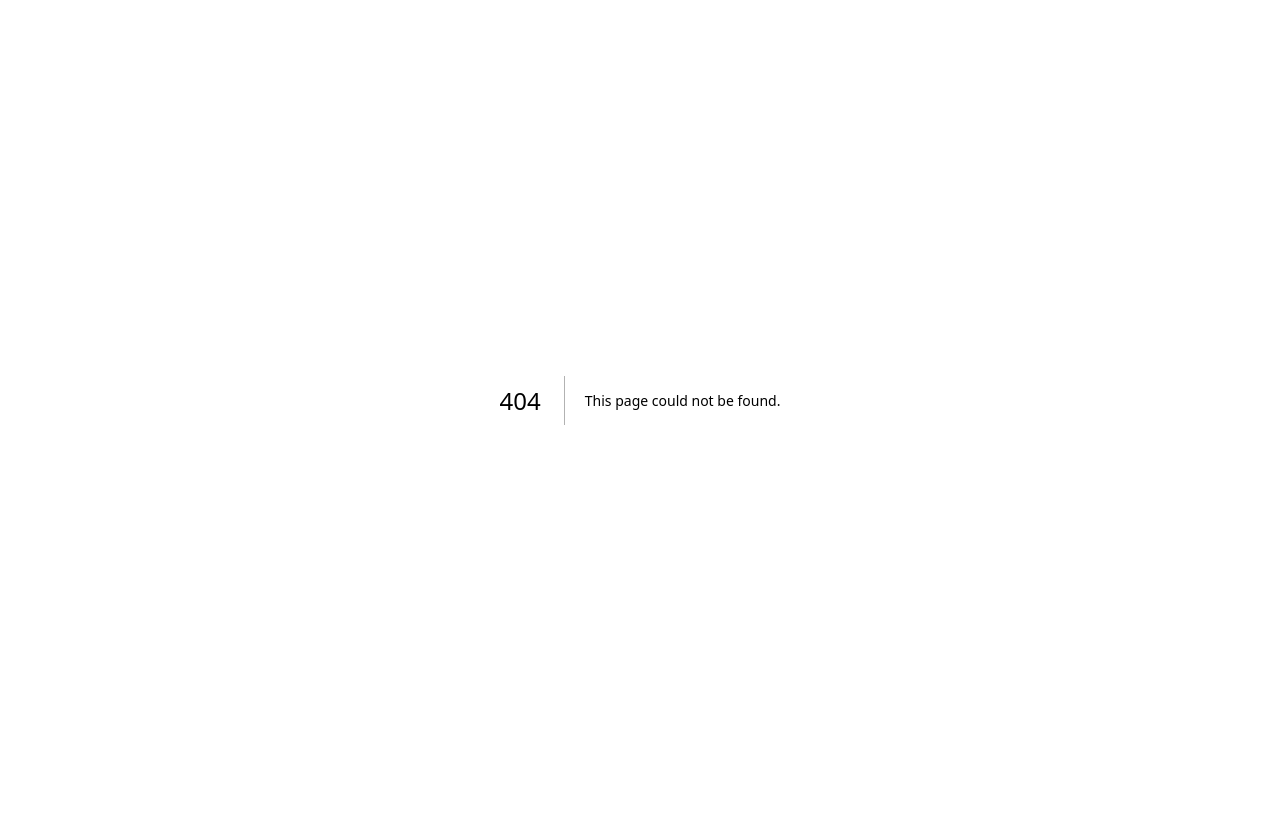
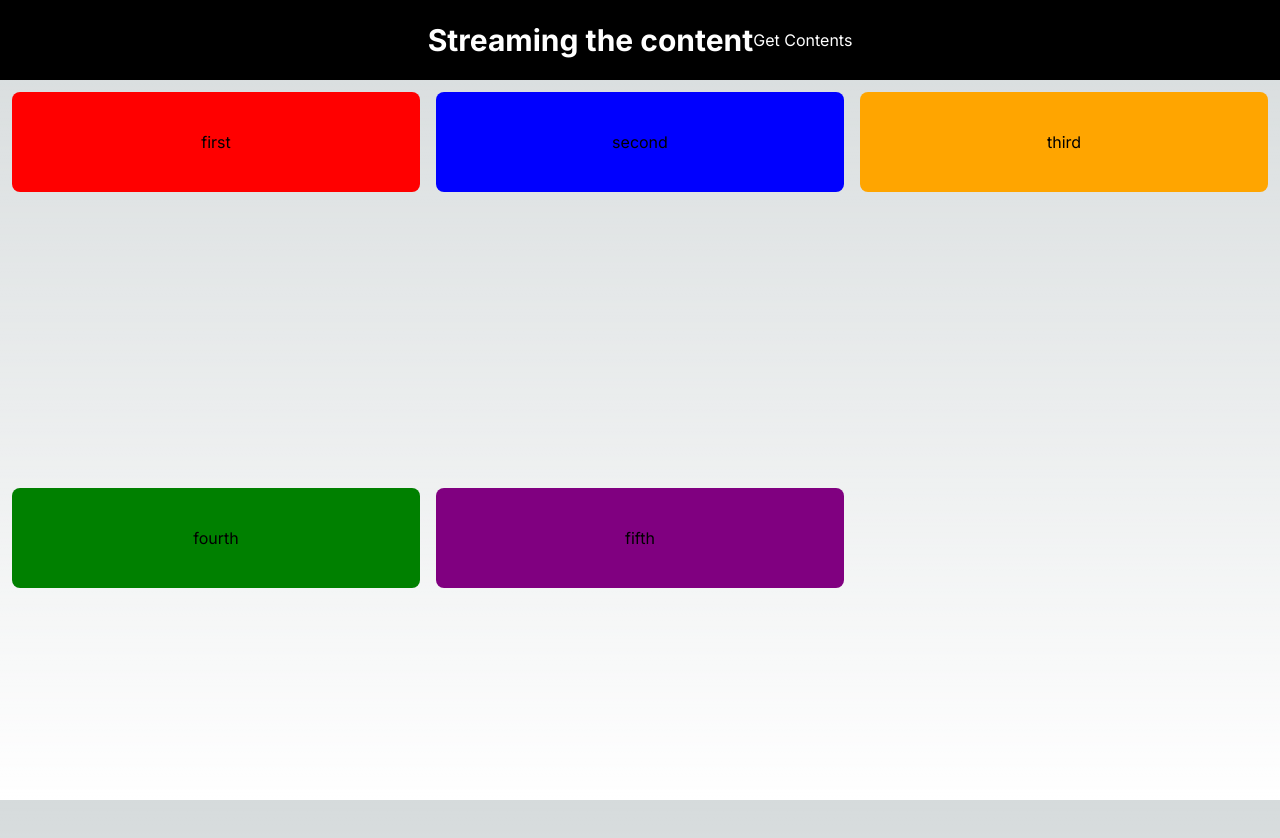
Before and after one commit to Genx-unidirectional/revision, a Next.js app in the folder reactandnext/: page /streaming/contents in a window 1280 px wide. Before the commit this address had no page. Shown: the top 838 px of the page. Before the commit the page ends 800 px from the top, so only its background shows below. Built offline with nearby package versions, Linux system fonts and the light colour scheme.

Commit message:
feat streaming with lazy fetching  data

```diff
--- /dev/null
+++ b/reactandnext/src/app/streaming/Contents.tsx
@@ -0,0 +1,20 @@
+import { timedData } from "@/lib/lazyfunc";
+
+async function Contents() {
+  const data = await timedData();
+  return (
+    <div className="w-full h-full grid grid-cols-3 gap-4 p-3">
+      {data.map((item) => {
+        return (
+          <div
+            className=" h-[100px] rounded-lg flex justify-center items-center"
+            style={{ backgroundColor: item.color }}
+          >
+            {item.name}
+          </div>
+        );
+      })}
+    </div>
+  );
+}
+export default Contents;
--- /dev/null
+++ b/reactandnext/src/app/streaming/Skeleton.tsx
@@ -0,0 +1,14 @@
+async function SkeletonContents() {
+  return (
+    <div className="w-full h-full grid grid-cols-3 gap-4 p-3">
+      {"abcde".split("").map((item) => {
+        return (
+          <div className=" h-[100px] bg-gray-400 animate-pulse rounded-lg flex justify-center items-center">
+            <div className="w-[80px] animate-pulse h-8 rounded-sm bg-gray-500"></div>
+          </div>
+        );
+      })}
+    </div>
+  );
+}
+export default SkeletonContents;
--- /dev/null
+++ b/reactandnext/src/app/streaming/contents/page.tsx
@@ -0,0 +1,14 @@
+import { Suspense } from "react";
+import Contents from "../Contents";
+import SkeletonContents from "../Skeleton";
+
+function page() {
+  return (
+    <div className="h-screen w-full">
+      <Suspense fallback=<SkeletonContents />>
+        <Contents />
+      </Suspense>
+    </div>
+  );
+}
+export default page;
--- /dev/null
+++ b/reactandnext/src/app/streaming/layout.tsx
@@ -0,0 +1,16 @@
+import Link from "next/link";
+
+function layout({ children }: { children: React.ReactNode }) {
+  return (
+    <div className="h-screen w-full">
+      <header className="w-full h-20 bg-black text-white flex justify-center items-center">
+        <h1 className="text-3xl font-bold text-center">
+          Streaming the content
+        </h1>
+        <Link href={"/streaming/contents"}>Get Contents</Link>
+      </header>
+      <div>{children}</div>
+    </div>
+  );
+}
+export default layout;
--- /dev/null
+++ b/reactandnext/src/app/streaming/page.tsx
@@ -0,0 +1,10 @@
+import SkeletonContents from "./Skeleton";
+
+function page() {
+  return (
+    <div className="h-full w-full flex justify-center items-center">
+      we are at home
+    </div>
+  );
+}
+export default page;
--- /dev/null
+++ b/reactandnext/src/lib/lazyfunc.ts
@@ -0,0 +1,29 @@
+const data = [
+  {
+    name: "first",
+    color: "red",
+  },
+  {
+    name: "second",
+    color: "blue",
+  },
+  {
+    name: "third",
+    color: "orange",
+  },
+  {
+    name: "fourth",
+    color: "green",
+  },
+  {
+    name: "fifth",
+    color: "purple     ",
+  },
+];
+export const timedData = (): Promise<typeof data> => {
+  return new Promise((resolve, reject) => {
+    setTimeout(() => {
+      resolve(data);
+    }, 5000);
+  });
+};
```
